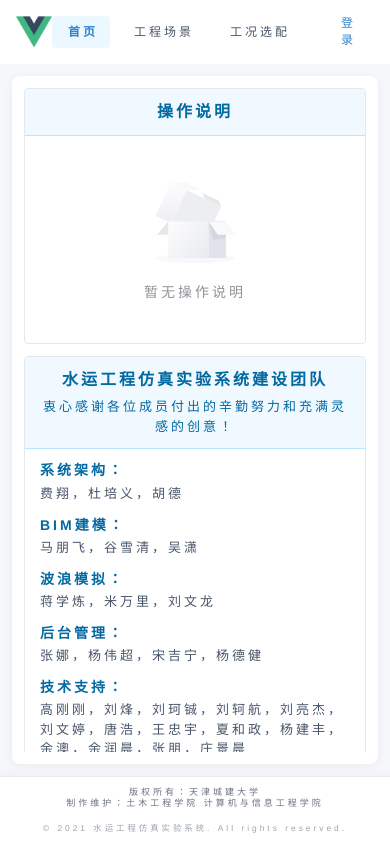
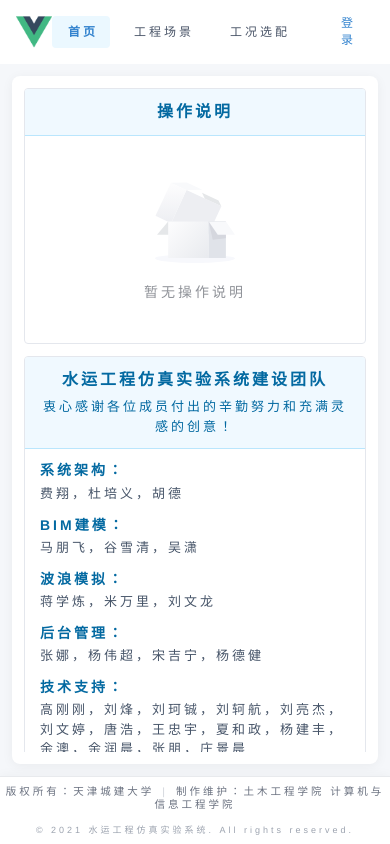
Before and after one commit to code-simplicity/educational-reformp-project, a Vue app: page /home in a window 390 px wide. Built offline with nearby package versions, Linux system fonts and the light colour scheme; no server answers.

Commit message:
feat: 层级调整，样式优化

```diff
--- a/src/components/gltf-model/gltf-model.vue
+++ b/src/components/gltf-model/gltf-model.vue
@@ -242,7 +242,7 @@ onMounted(() => {
 	position: relative;
 	#stats-panel {
 		position: absolute;
-		z-index: 9999;
+		z-index: 101;
 		div {
 			position: absolute !important;
 		}
@@ -266,7 +266,7 @@ onMounted(() => {
 		left: 0;
 		bottom: 0;
 		right: 0;
-		z-index: 99999;
+		z-index: 100;
 		background: #fff;
 
 		.loading {
@@ -324,6 +324,7 @@ onMounted(() => {
 	#stats-panel {
 		div {
 			position: absolute !important;
+			z-index: 101 !important;
 		}
 	}
 }
--- a/src/components/layouts/footer/index.vue
+++ b/src/components/layouts/footer/index.vue
@@ -62,46 +62,5 @@ export default {
 			line-height: 1.3;
 		}
 	}
-
-	@media (max-width: 768px) {
-		padding: 8px 0;
-
-		&-content {
-			padding: 0 16px;
-
-			.main-info {
-				font-size: 0.75rem;
-			}
-
-			.copyright {
-				font-size: 0.7rem;
-			}
-		}
-	}
-
-	@media (max-width: 640px) {
-		&-content .main-info {
-			.separator {
-				margin: 0 6px;
-			}
-		}
-	}
-
-	@media (max-width: 540px) {
-		&-content .main-info {
-			display: flex;
-			flex-direction: column;
-			align-items: center;
-			line-height: 1.2;
-
-			.separator {
-				display: none;
-			}
-		}
-
-		&-content .copyright {
-			margin-top: 2px;
-		}
-	}
 }
 </style>
```
Also changed, not shown: src/json/homeItem.js (+6 -6 lines).
